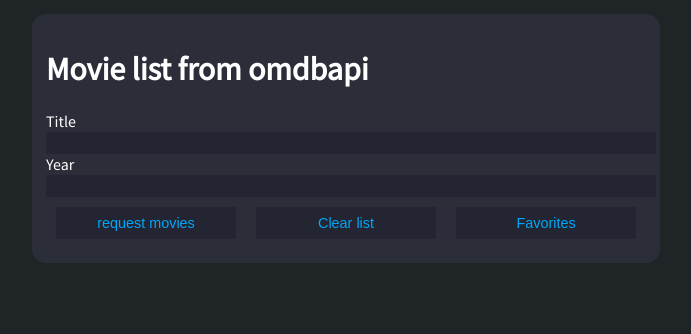
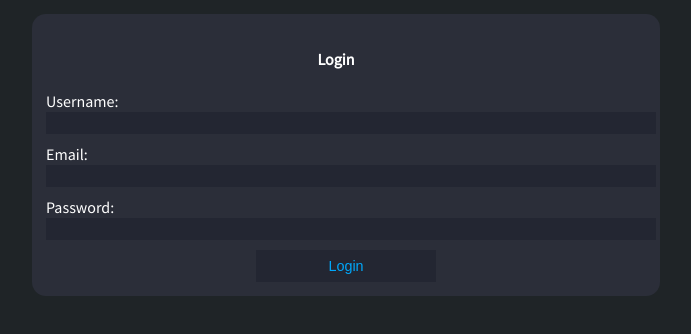
Before and after one commit to rskrzydelski/my_movies, a React (Create React App) app in the folder react_movies/: page / in a window 1280 px wide. Shown: the top 334 px of the page, without its empty margins (294-985 px from the left). Built offline with nearby package versions, Linux system fonts and the light colour scheme.

Commit message:
Handle login to the backend

```diff
--- a/react_movies/src/App.js
+++ b/react_movies/src/App.js
@@ -1,13 +1,32 @@
 import React, { Component } from 'react'
 import './App.css'
 
+import styled from 'styled-components'
+
+import LoginUser from './components/LoginUser'
 import MovieList from './components/MovieList'
 
+const UserHeader = styled.h3`
+  font-size: 0.8em;
+  margin-left: 20px;
+`
+
 class App extends Component {
+  constructor (props) {
+    super(props)
+    this.onLogginCallback = this.onLogginCallback.bind(this)
+    this.state = { reload: false }
+  }
+
+  onLogginCallback () {
+    this.setState({ reload: true })
+  }
+
   render () {
     return (
       <div>
-        <MovieList />
+        {localStorage.token !== undefined ? <UserHeader>User: {localStorage.username}</UserHeader> : ''}
+        {localStorage.token !== undefined ? <MovieList /> : <LoginUser logginCallback={this.onLogginCallback} />}
       </div>
     )
   }
--- a/react_movies/src/api_helper/api.js
+++ b/react_movies/src/api_helper/api.js
@@ -16,13 +16,9 @@
       },
       body: JSON.stringify(body)
   }).then(response => {
-      if (response.ok) {
-          response.json()
-          .then(json => resolve(json))
-      } else {
-          reject(response)
-      }
-  })
+      response.json()
+      .then(json => resolve(json))
+  }).catch( error => console.error(error))
 
 export const post = (url, body) =>
     new Promise(
--- a/react_movies/src/api_helper/routes.js
+++ b/react_movies/src/api_helper/routes.js
@@ -10,3 +10,5 @@
 }
 
 export const favMovie = () => `${serverUrl}/api/v1/movies/favorite`
+
+export const loginUrl = () => `${serverUrl}/api/v1/auth/login/`
--- /dev/null
+++ b/react_movies/src/components/LoginUser.js
@@ -0,0 +1,125 @@
+import React, { Component } from 'react'
+
+import styled from 'styled-components'
+
+import * as api from '../api_helper/api'
+import { loginUrl } from '../api_helper/routes'
+
+const LoginHeader = styled.h4`
+  text-align: center;
+  margin-right: 20px;
+`
+const Container = styled.div`
+  background: #2b2e39;
+  margin: 0 auto;
+  width: 80%;
+  max-width: 600px;
+  padding: 14px;
+  border-radius: 14px;
+  margin-top: 14px;
+`
+
+const TextInput = styled.input`
+  padding: 5px;
+  font-size: .7em;
+  background: #232632;
+  color: #d3d4d6;
+  width: 100%;
+  margin-right: 7px;
+  margin-bottom: 10px;
+  border: 0px;
+  -webkit-apperance: none;
+`
+
+const Button = styled.button`
+  background: #232632;
+  color: #00a7fa;
+  width: 30%;
+  height: 32px;
+  font-size: 0.9em;
+  border: 2px;
+  margin-top: 10px;
+  margin-bottom: 10px;
+  margin-right: 10px;
+  margin-left: 10px;
+  display: block;
+  max-width: 300px;
+  margin: auto;
+  justify-content: center;
+  align-items: center;
+  &:hover { background: #555; }
+`
+
+class LoginUser extends Component {
+  constructor (props) {
+    super(props)
+    this.handleLogin = this.handleLogin.bind(this)
+    this.handleChange = this.handleChange.bind(this)
+    this.state = {
+      credentials: { username: '', password: '', email: '' }
+    }
+  }
+
+  async handleLogin (event) {
+    const { logginCallback } = this.props
+    const user = await api.post(loginUrl(), this.state.credentials)
+    if (user.key !== undefined) {
+      localStorage.setItem('token', user.key)
+      localStorage.setItem('username', this.state.credentials.username)
+      if (logginCallback !== undefined) {
+        logginCallback()
+      }
+    } else {
+      localStorage.clear()
+    }
+    this.setState({
+      credentials: { username: '', password: '', email: '' }
+    })
+  }
+
+  handleChange (event) {
+    const cr = this.state.credentials
+    cr[event.target.name] = event.target.value
+    this.setState({ credentials: cr })
+  }
+
+  render () {
+    return (
+      <Container>
+        <LoginHeader>Login</LoginHeader>
+        <label>
+          Username:
+          <TextInput
+            type='text'
+            name='username'
+            value={this.state.credentials.username}
+            onChange={this.handleChange}
+          />
+        </label>
+        <br />
+        <label>
+          Email:
+          <TextInput
+            type='email'
+            name='email'
+            value={this.state.credentials.email}
+            onChange={this.handleChange}
+          />
+        </label>
+        <br />
+        <label>
+          Password:
+          <TextInput
+            type='password'
+            name='password'
+            value={this.state.credentials.password}
+            onChange={this.handleChange}
+          />
+        </label>
+        <Button onClick={this.handleLogin}>Login</Button>
+      </Container>
+    )
+  }
+}
+
+export default LoginUser
--- a/react_movies/src/components/MovieItem.js
+++ b/react_movies/src/components/MovieItem.js
@@ -42,16 +42,17 @@
   }
 
   handleAddToFavReq () {
-    console.log(this.state.title)
+    console.log(this.state.key)
   }
 
   componentDidMount () {
-    const { title, year, type, imdbID } = this.props
+    const { title, year, type, imdbID, key } = this.props
     this.setState({
       title: title,
       year: year,
       type: type,
-      imdbID: imdbID
+      imdbID: imdbID,
+      key: key
     })
   }
 
--- a/react_movies/src/components/MovieList.js
+++ b/react_movies/src/components/MovieList.js
@@ -64,7 +64,7 @@
     this.state = {
       movies: [],
       draftTitle: '',
-      draftYear: ''
+      draftYear: '',
     }
   }
 
@@ -109,7 +109,7 @@
   }
 
   createFav (params) {
-    api.post(favMovie(), {})
+//    api.post(favMovie(), {})
   }
 
   render () {
@@ -133,7 +133,8 @@
         title={item.Title}
         type={item.Type}
         year={item.Year}
-        imdbID={item.imdbID} />) : ''}
+        imdbID={item.imdbID} />) : ''
+        }
 
         { movies.previous !==  undefined && movies.previous !== null && <Button onClick={() => {this.refreshMovies(movies.previous)}}>Previous</Button>}
         { movies.next !==  undefined && movies.next !== null && <Button onClick={() => {this.refreshMovies(movies.next)}}>Next</Button>}
```
